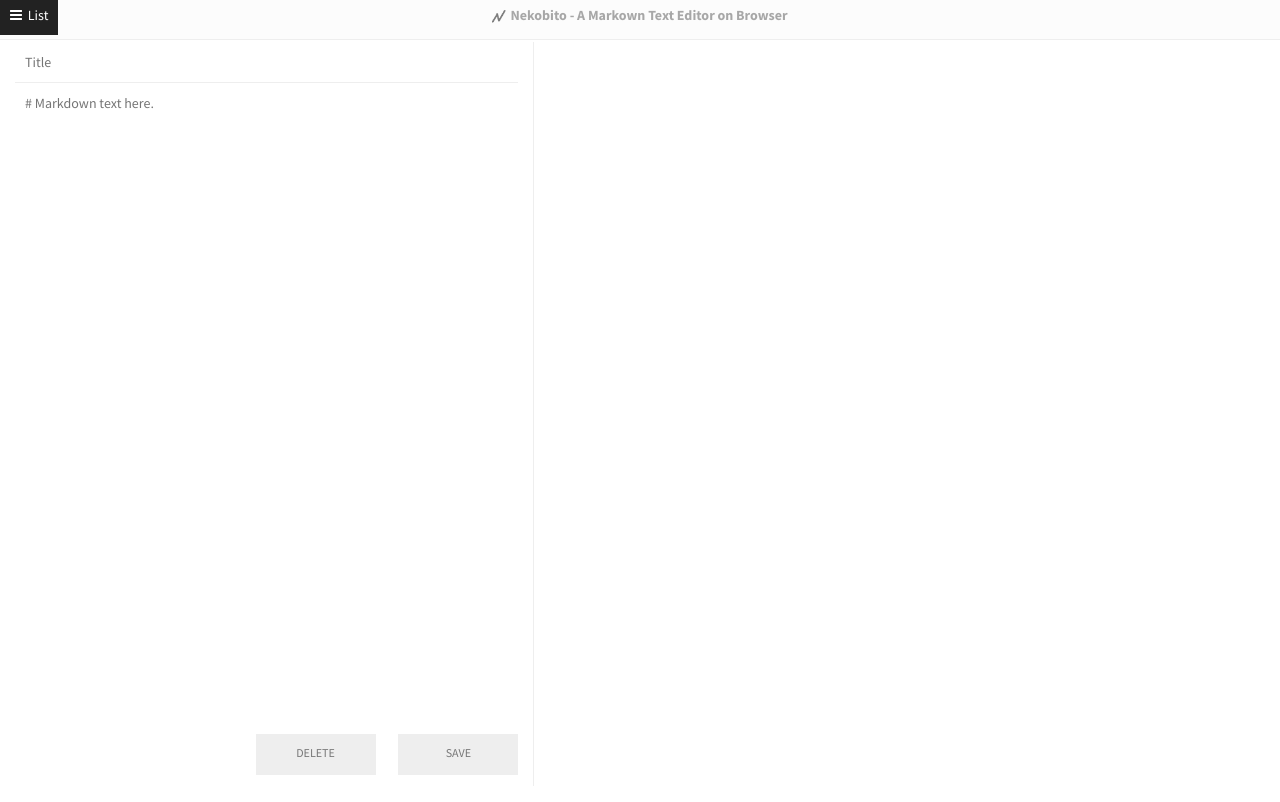
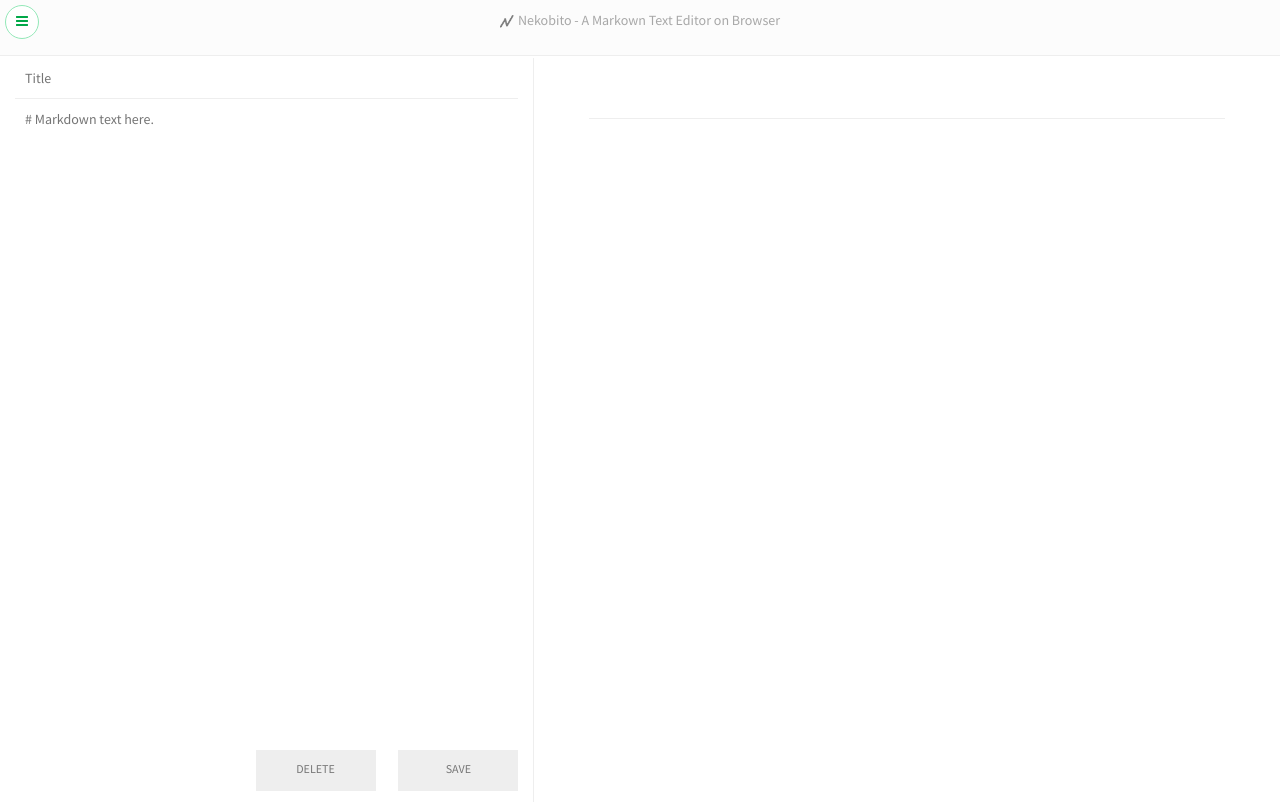
Before and after one commit to gaaamii/nekobito-backbone, a plain HTML site: page index.html in a window 1280 px wide. Drawn offline with Linux system fonts and the light colour scheme.

Commit message:
update styles

```diff
--- a/css/style.css
+++ b/css/style.css
@@ -11,8 +11,6 @@
 }
 h2 {
   font-size: 20px;
-  padding: 10px;
-  border-bottom: 1px solid #eee;
 }
 h3 { font-size: 18px; }
 h4 { font-size: 16px; }
@@ -36,11 +34,12 @@
 /* Navigation */
 .navigation {
   width: 100%;
-  height: 5%;
+  height: 7%;
   border-bottom: 1px solid #eee;
   text-align: center;
   background: #fcfcfc;
   margin-bottom: 2px;
+  padding: 5px;
 }
 /* brand */
 .brand {
@@ -48,7 +47,6 @@
   margin: 0 20px;
   height: 20px;
   display: inline-block;
-  font-weight: bold;
   opacity: .5;
 }
 
@@ -64,6 +62,7 @@
   border-top: 1px solid #333;
   border-bottom: 1px solid #333;
   background: rgb(0, 168, 72);
+  height: 100%;
 }
 .btn-add:hover {
   color: #fff;
@@ -73,13 +72,19 @@
   outline: 0;
 }
 .menuBar {
-  height: 35px;
+  width: 34px;
+  height: 34px;
   z-index: 2;
   position: absolute;
+  border: 1px solid rgb(147, 232, 184);
+  border-radius: 17px;
+  color: rgb(0, 168, 72);
+  background: #fff;
 }
 .menuBar:hover {
-  background: #222;
+  background: rgb(0, 168, 72);
   color: #fff;
+  border: 1px solid #eee;
 }
 .buttons {
   text-align: right;
@@ -146,6 +151,8 @@
   font-family: serif;
   font-size: 28px;
   font-weight: normal;
+  padding: 10px;
+  border-bottom: 1px solid #eee;
 }
 #preview-body h1 {
   margin: 40px 0 20px 0;
@@ -156,6 +163,9 @@
   letter-spacing: .5px;
   text-indent: 1em;
   margin-bottom: 30px;
+}
+#preview-body ul {
+  padding: .5em 1em;
 }
 #preview-body blockquote {
   font-size: 1em;
@@ -179,13 +189,12 @@
   top:0;
 }
 .row-sidebar {
-  height: 6%;
+  height: 7%;
   width: 100%;
 }
 #draftsList {
   margin: 0;
   padding: 0;
-  height: 88%;
   overflow-y: scroll;
 }
 .draft-item {
--- a/index.html
+++ b/index.html
@@ -12,7 +12,7 @@
 <body>
   <div class="navigation">
     <div class="menuBar" style="float:left; padding: 5px 10px; cursor: pointer;">
-      <i class="fa fa-bars"></i> List
+      <i class="fa fa-bars"></i>
     </div>
     <span class="brand"><img src="images/nekobito.png" style="width: 15px; margin-right:3px; margin-top: -3px;">Nekobito - A Markown Text Editor on Browser</span>
   </div>
```
